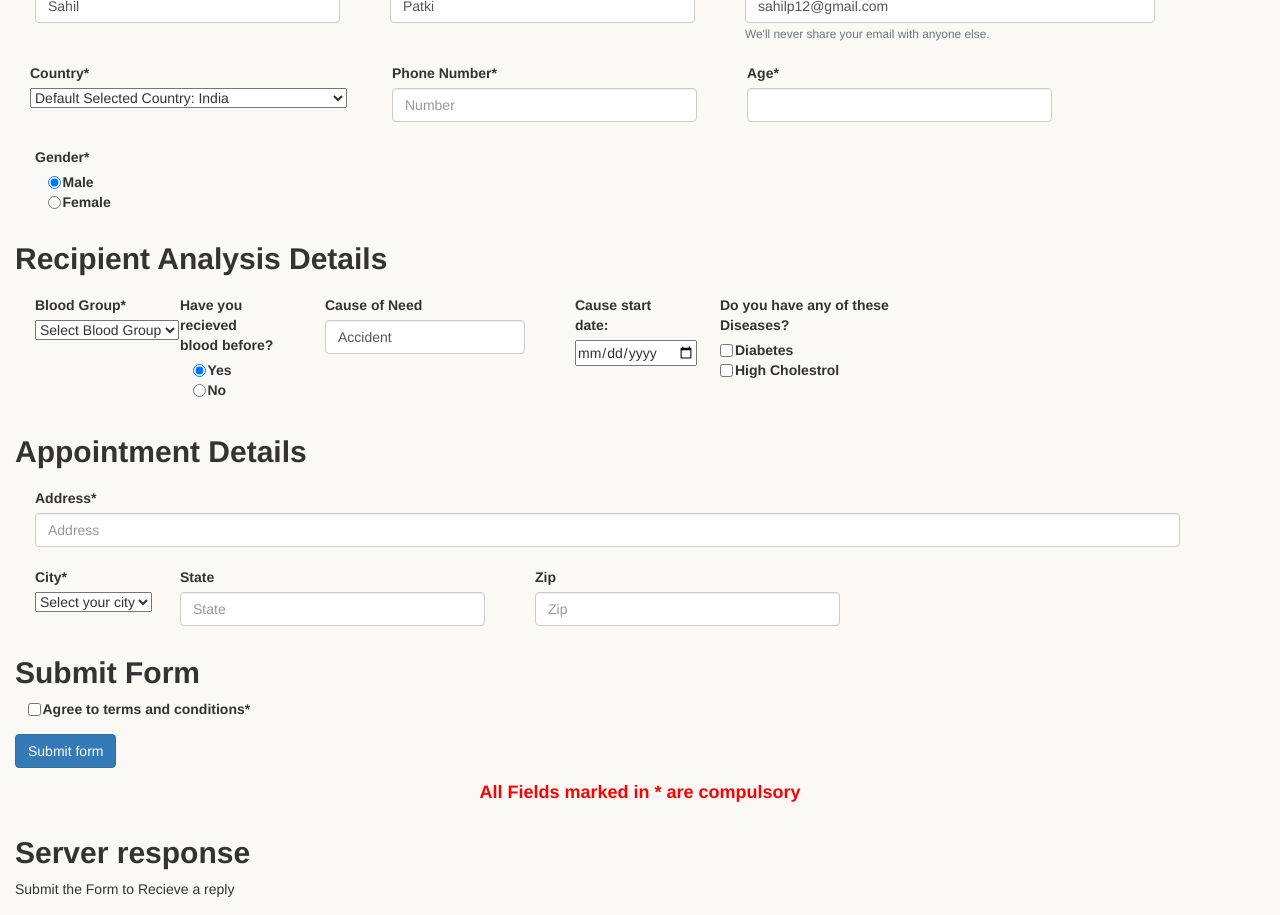
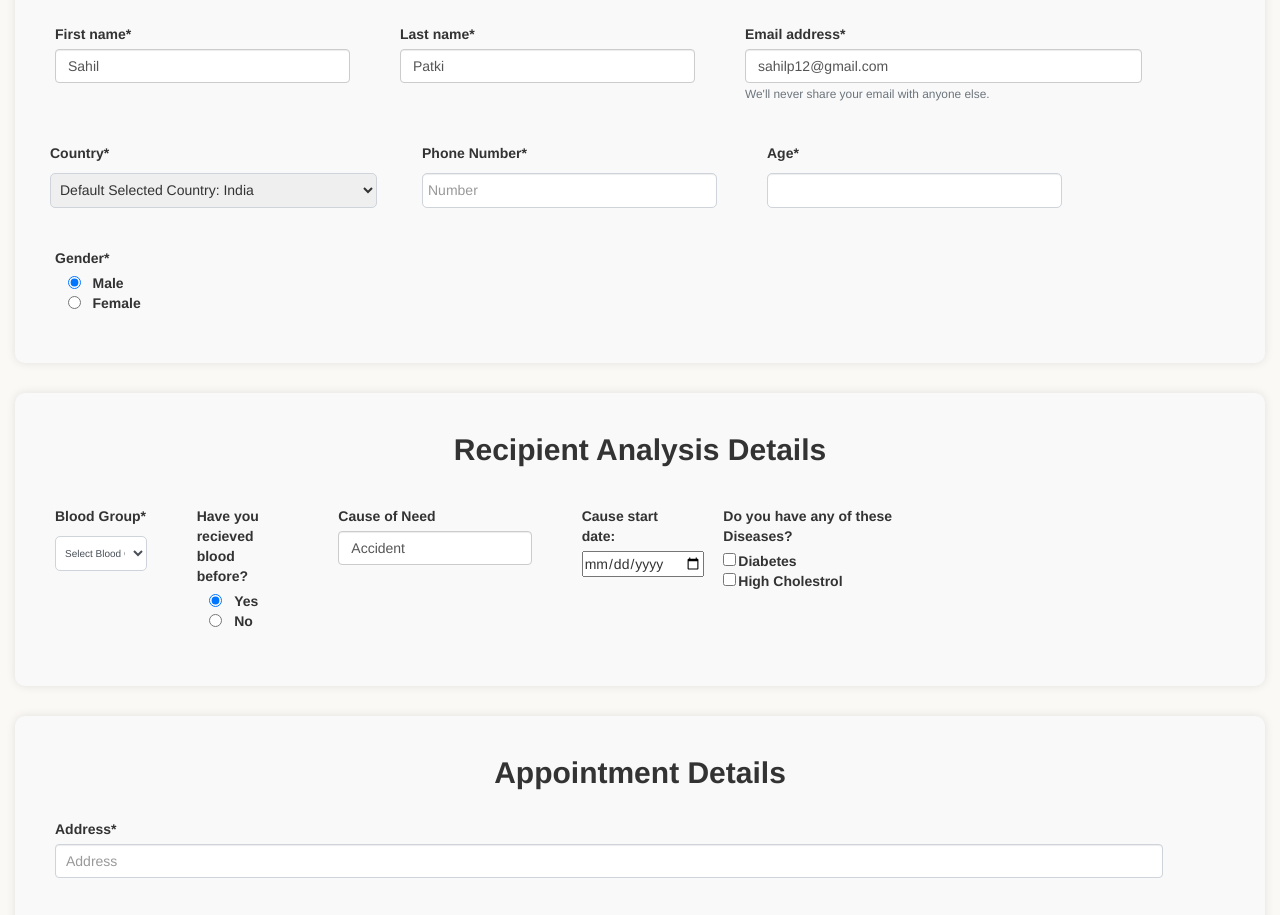
Before and after one commit to dev02chandan/Rakht-Khoj, a plain HTML site: page Rakht-Khoj-main/recieve.html in a window 1280 px wide. Shown: the part 629-1544 px from the top of the page. Drawn offline with nearby package versions, Linux system fonts and the light colour scheme; a script that the page names is missing; a web font is replaced by a local one.

Commit message:
Css changes for form and other minor changes

```diff
--- a/Rakht-Khoj-main/donate.css
+++ b/Rakht-Khoj-main/donate.css
@@ -536,3 +536,186 @@ footer {
 .zoomin:hover {
   transform: scale(1.2);
 } */
+
+/* Form Styles */
+
+#register {
+  background-color: #f9f9f9;
+  padding: 20px;
+  border-radius: 10px;
+  margin-bottom: 30px;
+  box-shadow: 0px 0px 10px rgba(0, 0, 0, 0.1);
+}
+
+#register h2 {
+  margin-bottom: 30px;
+  text-align: center;
+}
+
+.form-row {
+  margin-bottom: 20px;
+}
+
+.form-row label {
+  font-weight: bold;
+}
+
+.form-control:focus {
+  border-color: #ffa500;
+  box-shadow: none;
+}
+
+.form-row select {
+  height: 35px;
+  border-radius: 5px;
+  border-color: #ced4da;
+  padding: 5px;
+  margin-top: 5px;
+  margin-bottom: 15px;
+}
+
+.form-row select:focus {
+  border-color: #ffa500;
+  box-shadow: none;
+}
+
+.form-row input[type="number"] {
+  height: 35px;
+  border-radius: 5px;
+  border-color: #ced4da;
+  padding: 5px;
+  margin-top: 5px;
+  margin-bottom: 15px;
+}
+
+.form-row input[type="number"]:focus {
+  border-color: #ffa500;
+  box-shadow: none;
+}
+
+.form-check-input[type="radio"] {
+  margin-top: 5px;
+}
+
+.form-check-label {
+  margin-left: 10px;
+}
+
+.form-check-label span {
+  font-weight: bold;
+}
+
+.btn-primary {
+  background-image: linear-gradient(to bottom right, #f5a623, #ffdd4d);
+  border: none;
+  border-radius: 5px;
+  color: #fff;
+  font-size: 16px;
+  font-weight: bold;
+  padding: 10px 20px;
+  transition: all 0.3s ease;
+}
+
+.btn-primary:hover {
+  background-position: right center;
+  color: #fff;
+  text-decoration: none;
+}
+
+.btn-primary:focus {
+  box-shadow: none;
+  outline: none;
+}
+
+#blood-details {
+  background-color: #f9f9f9;
+  padding: 20px;
+  border-radius: 10px;
+  margin-bottom: 30px;
+  box-shadow: 0px 0px 10px rgba(0, 0, 0, 0.1);
+}
+
+#blood-details h2 {
+  margin-bottom: 30px;
+  text-align: center;
+}
+
+.blocker {
+  display: block;
+  width: 100%;
+  height: calc(2.5rem + 2px);
+  padding: 0.375rem 0.75rem;
+  font-size: 1rem;
+  font-weight: 400;
+  line-height: 1.5;
+  color: #495057;
+  background-color: #fff;
+  background-clip: padding-box;
+  border: 1px solid #ced4da;
+  border-radius: 0.25rem;
+  transition: border-color 0.15s ease-in-out, box-shadow 0.15s ease-in-out;
+}
+
+.form-check-label2 {
+  margin-left: 1.5rem !important;
+}
+
+.form-check-input[type="radio"] {
+  margin-top: 0.3rem;
+  margin-right: 0.3rem;
+}
+
+.form-check-input[type="checkbox"] {
+  margin-top: 0.2rem;
+  margin-right: 0.3rem;
+}
+
+#apdetails {
+  background-color: #f9f9f9;
+  padding: 20px;
+  border-radius: 10px;
+  margin-bottom: 30px;
+  box-shadow: 0px 0px 10px rgba(0, 0, 0, 0.1);
+}
+
+#apdetails h2 {
+  /* font-size: 24px; */
+  margin-bottom: 20px;
+  text-align: center;
+}
+
+#apdetails label {
+  font-weight: bold;
+}
+
+#apdetails input[type="text"],
+#apdetails select {
+  border: 1px solid #ced4da;
+  border-radius: 4px;
+  padding: 10px;
+  width: 100%;
+}
+
+#submit {
+  background-color: #007bff;
+  color: #fff;
+  border: none;
+  border-radius: 4px;
+  padding: 10px 20px;
+  margin-top: 20px;
+  cursor: pointer;
+}
+
+#submit:hover {
+  background-color: #0069d9;
+}
+
+#footerinfo {
+  margin-top: 20px;
+  font-size: 14px;
+  color: #6c757d;
+}
+
+#footerinfo span {
+  font-style: italic;
+}
--- a/Rakht-Khoj-main/recieve.html
+++ b/Rakht-Khoj-main/recieve.html
@@ -39,8 +39,8 @@
         <div class="header-list" id="headerl">
           <i class="fa fa-times" onclick="hideMenu()"></i>
           <ul>
-            <li><a class="scroll" href="#about-us">About Us</a></li>
-            <li><a class="scroll" href="#vol-sect">Volunteers</a></li>
+            <li><a class="scroll" href="index.html#about-us">About Us</a></li>
+            <li><a class="scroll" href="index.html#vol-sect">Volunteers</a></li>
             <li><a href="donate.html" target="_self">Donate</a></li>
             <li><a href="help.html" target="_self">Get Help</a></li>
           </ul>
@@ -54,10 +54,10 @@
   <div class="box mx-auto">
     <h2>Get Donated Safly and Securly in Four Easy Steps</h2>
     <ul class="des">
-      <li><a class="scroll" href="#register"><span>1</span> User Information 🧍🏻</a></li>
-      <li><a class="scroll" href="#blood-details"><span>2</span> Recipient Analysis Details</a></li>
-      <li><a class="scroll" href="#apdetails"><span>3</span> Appointment Details 📱</a></li>
-      <li><a class="scroll" href="#submit"><span>4</span> Submit</a></li>
+      <li><span>1</span> User Information 🧍🏻</li>
+      <li><span>2</span> Recipient Analysis Details</li>
+      <li><span>3</span> Appointment Details 📱</li>
+      <li><span>4</span> Submit</li>
     </ul>
 
   </div>
@@ -68,7 +68,7 @@
   <div class="ml-4 mr-4 mt-5 mb-5" style="background-color: #FAF9F6">
     <form id="donateform">
       <div id="register" section>
-        <h2 class="font-weight-bold">User Information</h2>
+        <h2 class="font-weight-bold" id="userinfo">User Information</h2>
         <div class="form-row">
           <div class="col-md-3 mb-3">
             <label for="validationDefault01">First name*</label>
```
Also changed, not shown: Rakht-Khoj-main/Register.css (+28 -0 lines), Rakht-Khoj-main/donate.html (+4 -4 lines), Rakht-Khoj-main/login.html (+4 -4 lines).
